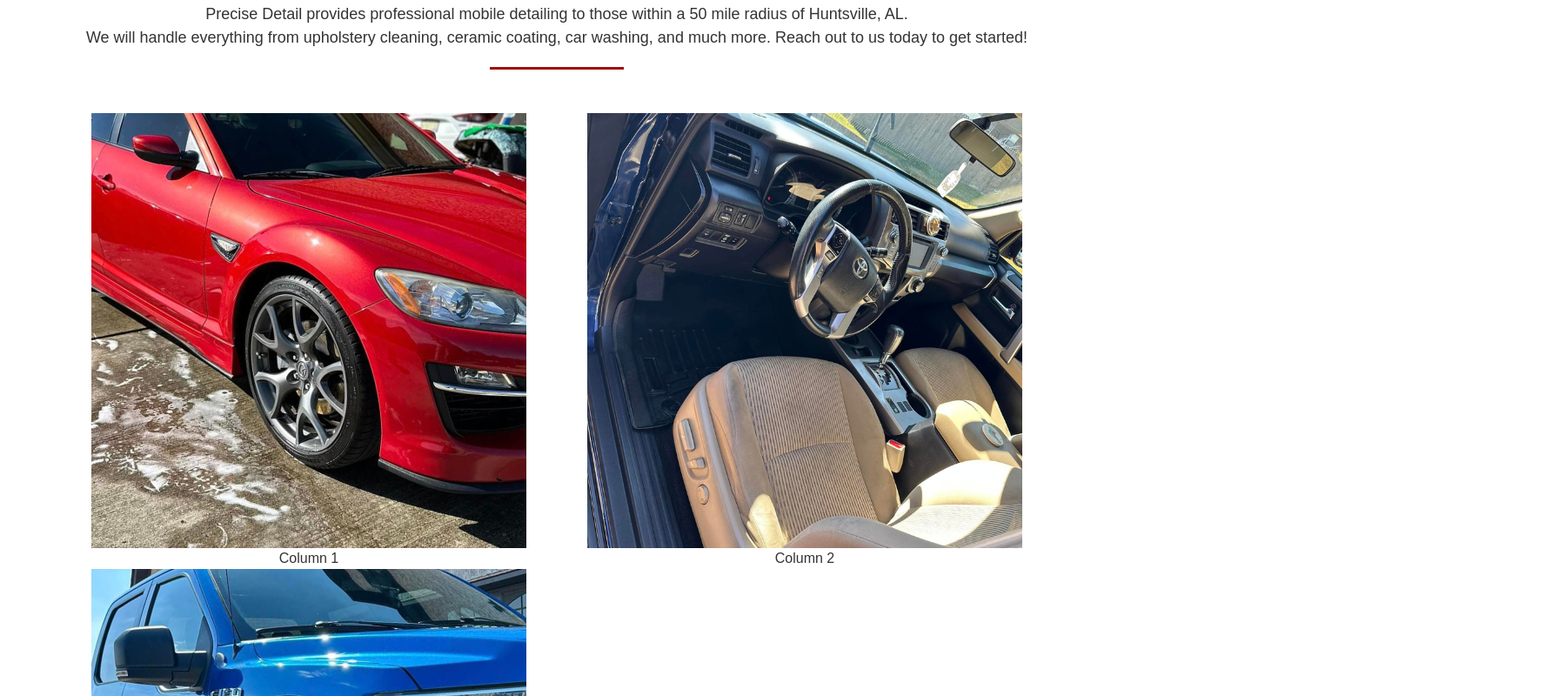
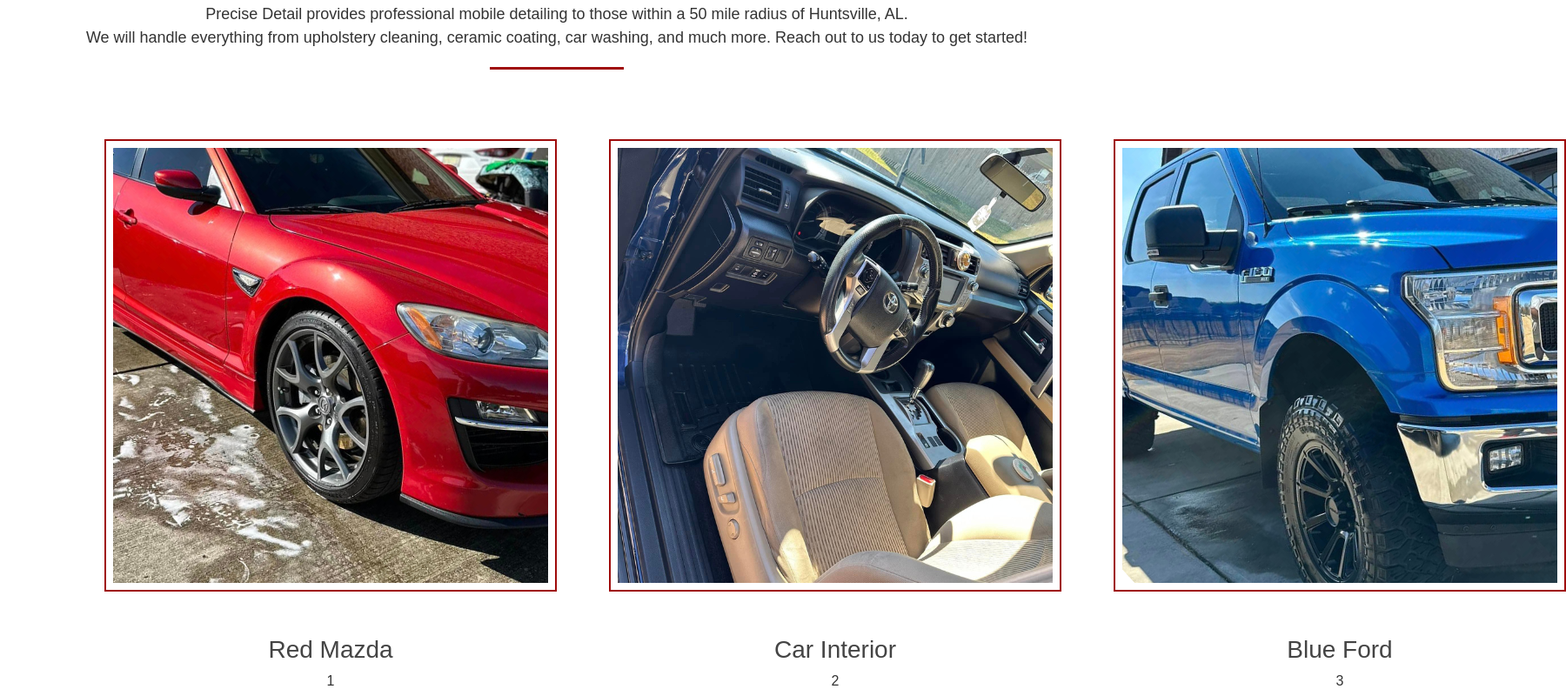
Before and after one commit to DauntaeS/stewart-detailing, an Angular app in the folder my-app/: page / in a window 1280 px wide. Shown: the part 960-1760 px from the top of the page at 87% size, 1800 px wide, since content can reach past the window. Built offline with nearby package versions, Linux system fonts and the light colour scheme.

Commit message:
Section 2 images fixed

```diff
--- a/my-app/src/app/home/home.component.css
+++ b/my-app/src/app/home/home.component.css
@@ -64,9 +64,38 @@ h4{
 }
 
 .grid{
-    padding: 50px 40px 100px;
+    padding: 0px 40px 100px;
 }
 
-/* .grid3{
-    padding: 10px;
-} */
+.grid2{
+    display: flex;
+    padding: 80px;
+}
+
+.container-photos{
+    display: flex;
+    justify-content: center;
+    align-items: center;
+}
+
+.container-photos img{
+    border: 2px solid #9F0B0B;
+    padding: 8px 8px 8px 8px;
+}
+
+.image-container{
+    margin-right: 60px;
+    text-align: center;
+}
+
+.image-container h3 {
+    margin-top: 50px;
+}
+
+.image-container:last-child {
+    margin-right: 0;
+}
+
+.image-text{
+    margin-top: 10px;
+}
--- a/my-app/src/app/home/home.component.html
+++ b/my-app/src/app/home/home.component.html
@@ -50,20 +50,21 @@
 </div>
 <div class="grid">
   <div class="grid2">
-    <div class="container text-center">
-      <div class="row row-cols-2">
-        <div class="col">
-          <img
-            src="../../assets/images/Mzda-Col-1.png"
-            alt="Detailed Mazda"
-          />Column 1
-        </div>
-        <div class="col">
-          <img src="../../assets/images/inside-car.png" alt="" />Column 2
-        </div>
-        <div class="col">
-          <img src="../../assets/images/Blue-Truck.png" alt="" />Column 3
-        </div>
+    <div class="container-photos">
+      <div class="image-container">
+        <img src="../../assets/images/Mzda-Col-1.png" alt="Red Mazda" />
+        <h3>Red Mazda</h3>
+        <p>1</p>
+      </div>
+      <div class="image-container">
+        <img src="../../assets/images/inside-car.png" alt="Car Interior" />
+        <h3>Car Interior</h3>
+        <p>2</p>
+      </div>
+      <div class="image-container">
+        <img src="../../assets/images/Blue-Truck.png" alt="Blue Ford" />
+        <h3>Blue Ford</h3>
+        <p>3</p>
       </div>
     </div>
   </div>
```
